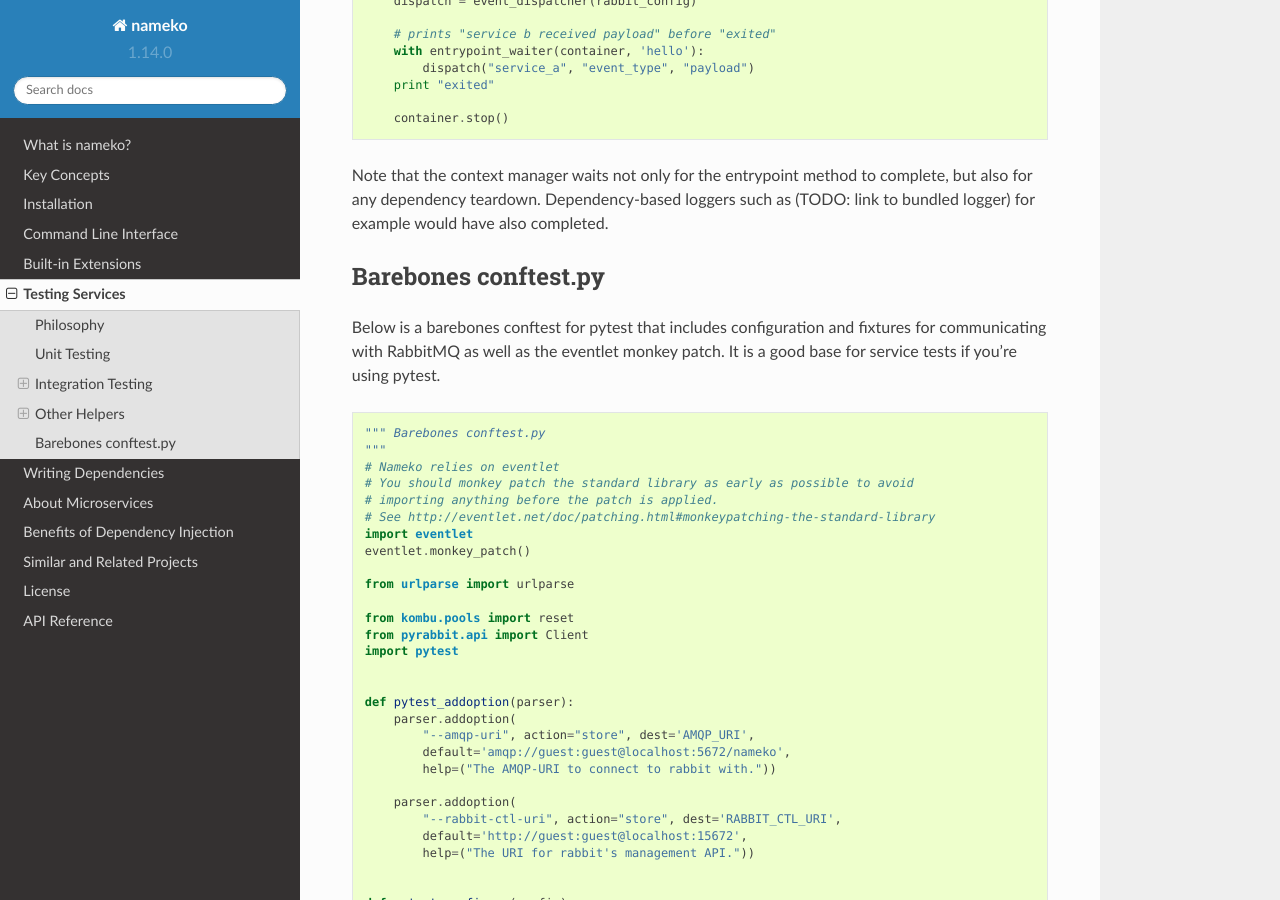
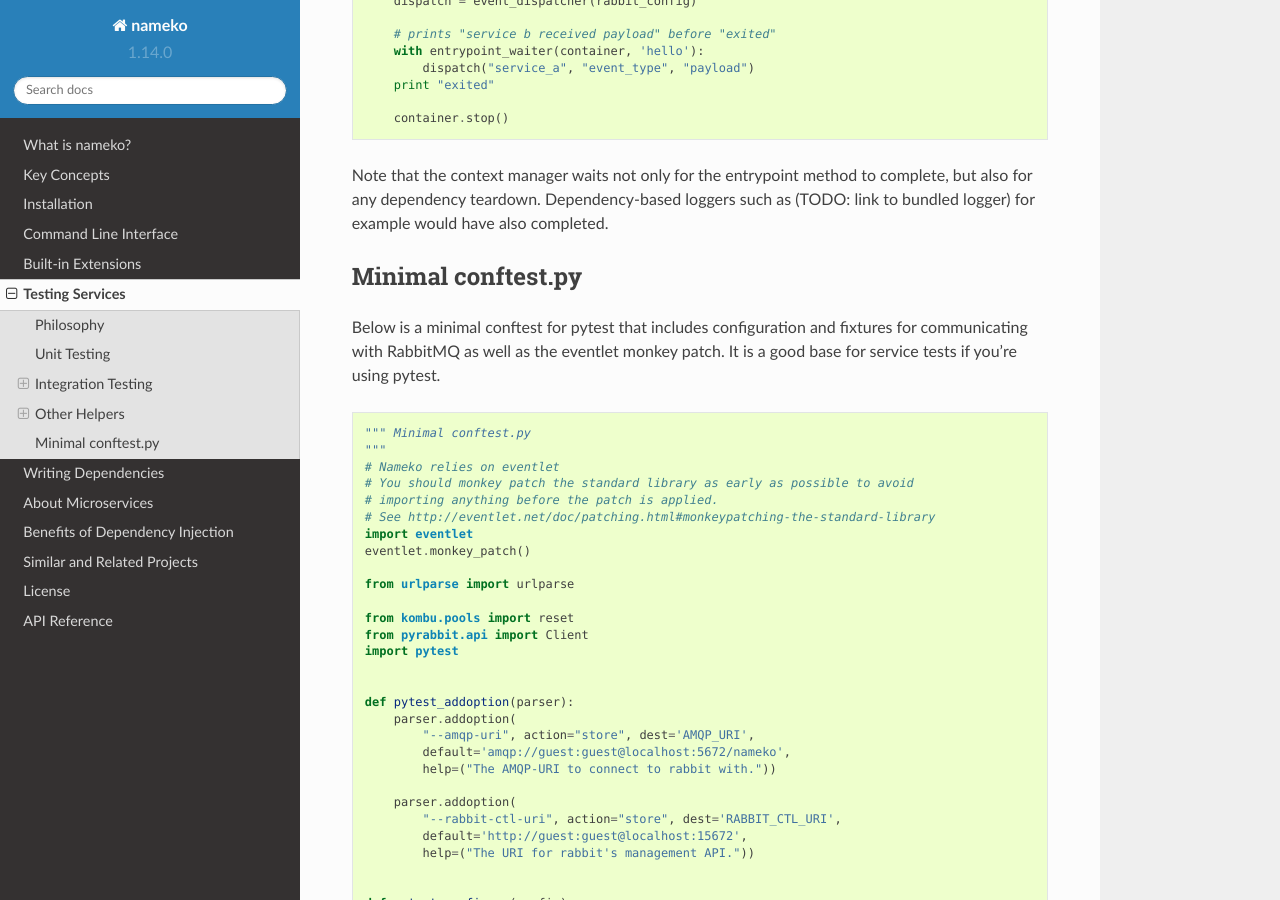
Before and after one commit to nameko/nameko, a Sphinx documentation site: the page built from docs/testing.rst, in a window 1280 px wide and 900 px high, scrolled down 11115 px. Built offline with Sphinx 7.4.7 and the Read the Docs theme 2.0.0, drawn with Linux system fonts in a browser that asks for light colours.

```diff
--- a/docs/cli.rst
+++ b/docs/cli.rst
@@ -21,7 +21,7 @@ Interacting with a running service
     $ nameko shell
 
 Launch an interactive python shell for working with remote nameko services. This is a regular interactive interpreter, with a special module ``n`` added
-to the builtin namespace, providing the ability to make RPC calls and dispatch events.
+to the built-in namespace, providing the ability to make RPC calls and dispatch events.
 
 Making an RPC call to "target_service":
 
--- a/docs/examples/testing/conftest.py
+++ b/docs/examples/testing/conftest.py
@@ -1,4 +1,4 @@
-""" Barebones conftest.py
+""" Minimal conftest.py
 """
 # Nameko relies on eventlet
 # You should monkey patch the standard library as early as possible to avoid
--- a/docs/testing.rst
+++ b/docs/testing.rst
@@ -69,9 +69,9 @@ The entrypoint waiter is a context manager that does not exit until a named entr
 Note that the context manager waits not only for the entrypoint method to complete, but also for any dependency teardown. Dependency-based loggers such as (TODO: link to bundled logger) for example would have also completed.
 
 
-Barebones conftest.py
----------------------
+Minimal conftest.py
+-------------------
 
-Below is a barebones conftest for pytest that includes configuration and fixtures for communicating with RabbitMQ as well as the eventlet monkey patch. It is a good base for service tests if you're using pytest.
+Below is a minimal conftest for pytest that includes configuration and fixtures for communicating with RabbitMQ as well as the eventlet monkey patch. It is a good base for service tests if you're using pytest.
 
 .. literalinclude:: examples/testing/conftest.py
--- a/docs/what_is_nameko.rst
+++ b/docs/what_is_nameko.rst
@@ -14,7 +14,7 @@ Out of the box you can build a service that can respond to RPC messages, dispatc
 
 Nameko is also extensible. You can define your own transport mechanisms and service dependencies to mix and match as desired.
 
-Nameko strongly encourages the :ref:`Dependency Injection <_benefits_of_dependency_injection>` pattern, which makes building and testing services clean and simple.
+Nameko strongly encourages the :ref:`Dependency Injection <benefits_of_dependency_injection>` pattern, which makes building and testing services clean and simple.
 
 Nameko takes its name from the Japanese mushroom, which grows in clusters.
 
```
Also changed, not shown: other parts of docs/testing.rst (+1 -1 lines), docs/conf.py (+8 -8 lines), docs/spelling_wordlist.txt (+26 -1 lines), .travis.yml, 9 other files.
